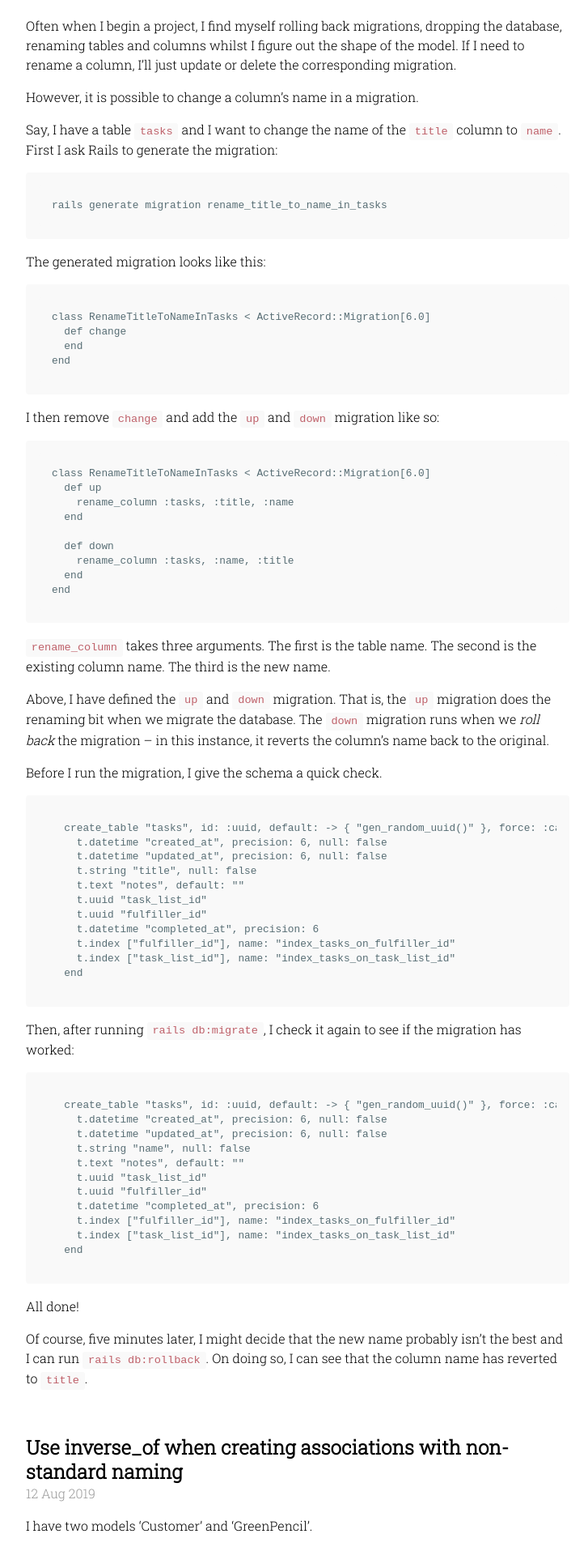
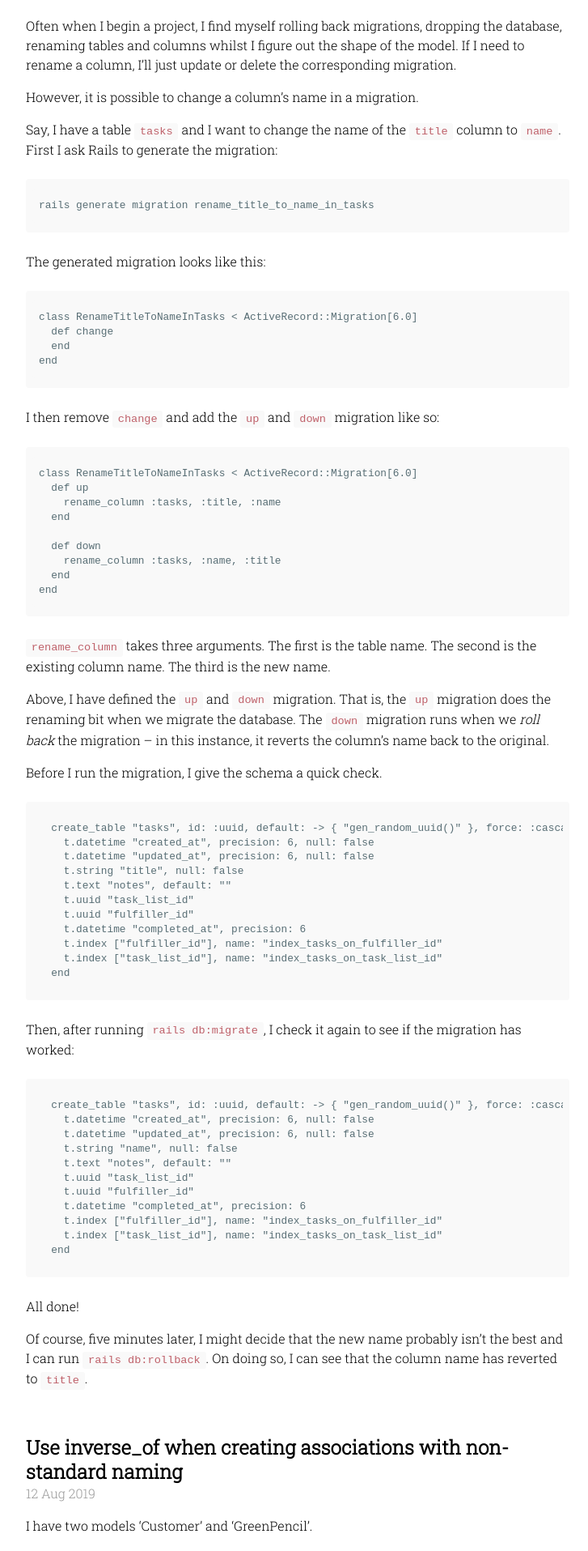
Before and after one commit to codeandclay/code_and_clay_blog, a Jekyll site: the page built from index.html, in a window 1280 px wide. Shown: the part 582-2497 px from the top of the page at 81% size, without its empty margins (272-999 px from the left). Built offline with Jekyll 4.4.1, drawn with Linux system fonts in a browser that asks for light colours; the list of posts is cut into pages by our own code.

Commit message:
Tidy up code example layout

```diff
--- a/_sass/_code.scss
+++ b/_sass/_code.scss
@@ -30,12 +30,16 @@ pre code {
 
 // Pygments via Jekyll
 .highlight {
-  padding: 1rem;
-  margin-bottom: 1rem;
+  padding: 0.75rem 0.5rem;
+  margin: 1.5rem 0;
   font-size: .8rem;
   line-height: 1.4;
   background-color: #f9f9f9;
   border-radius: .25rem;
+
+  .highlight {
+    margin: 0;
+  }
 
   pre {
     margin-bottom: 0;
--- a/_sass/_custom.scss
+++ b/_sass/_custom.scss
@@ -16,3 +16,7 @@ iframe {
 ul {
   list-style: square;
 }
+
+.post > *:last-child {
+  margin-bottom: 0;
+}
```
